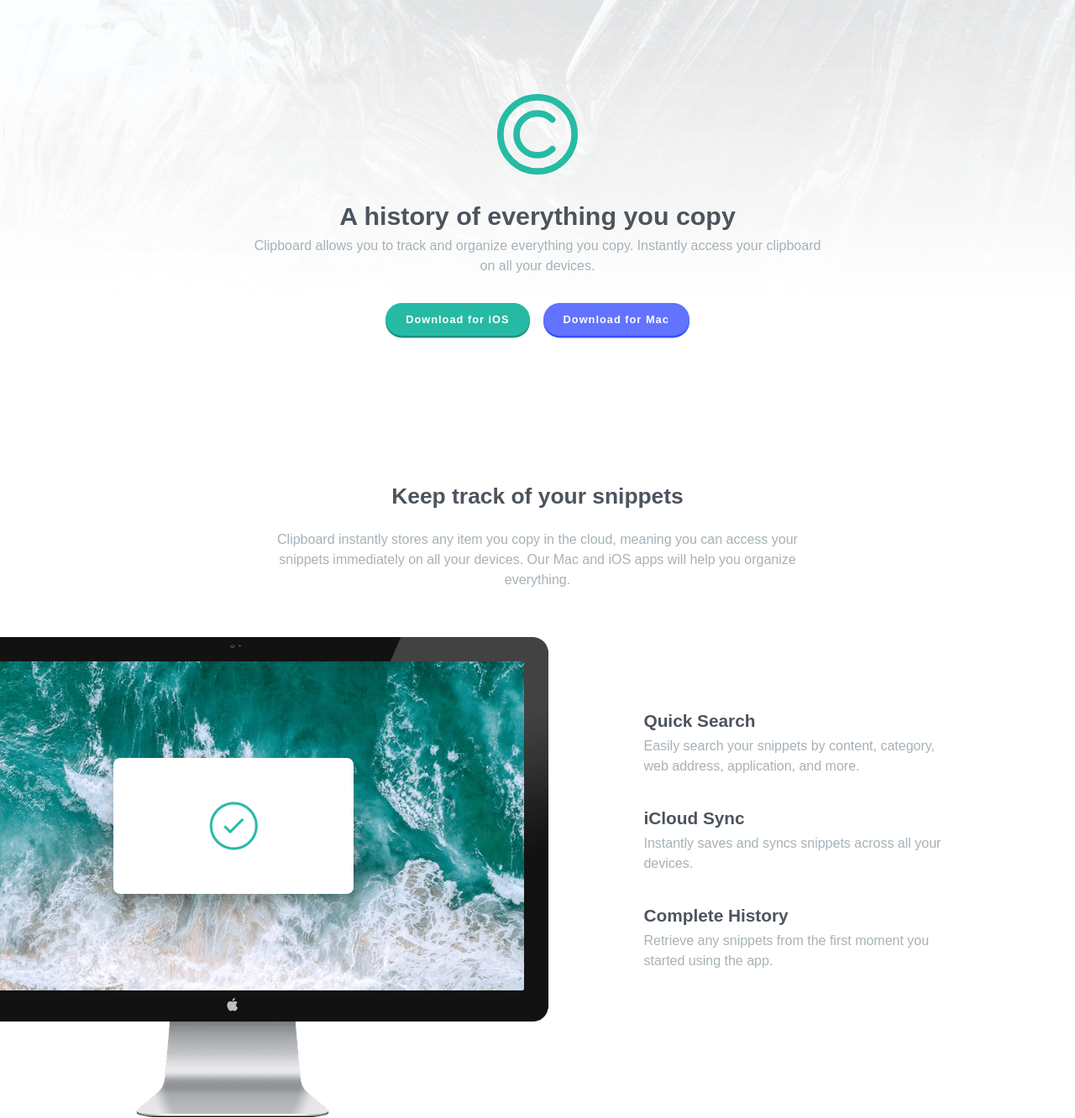
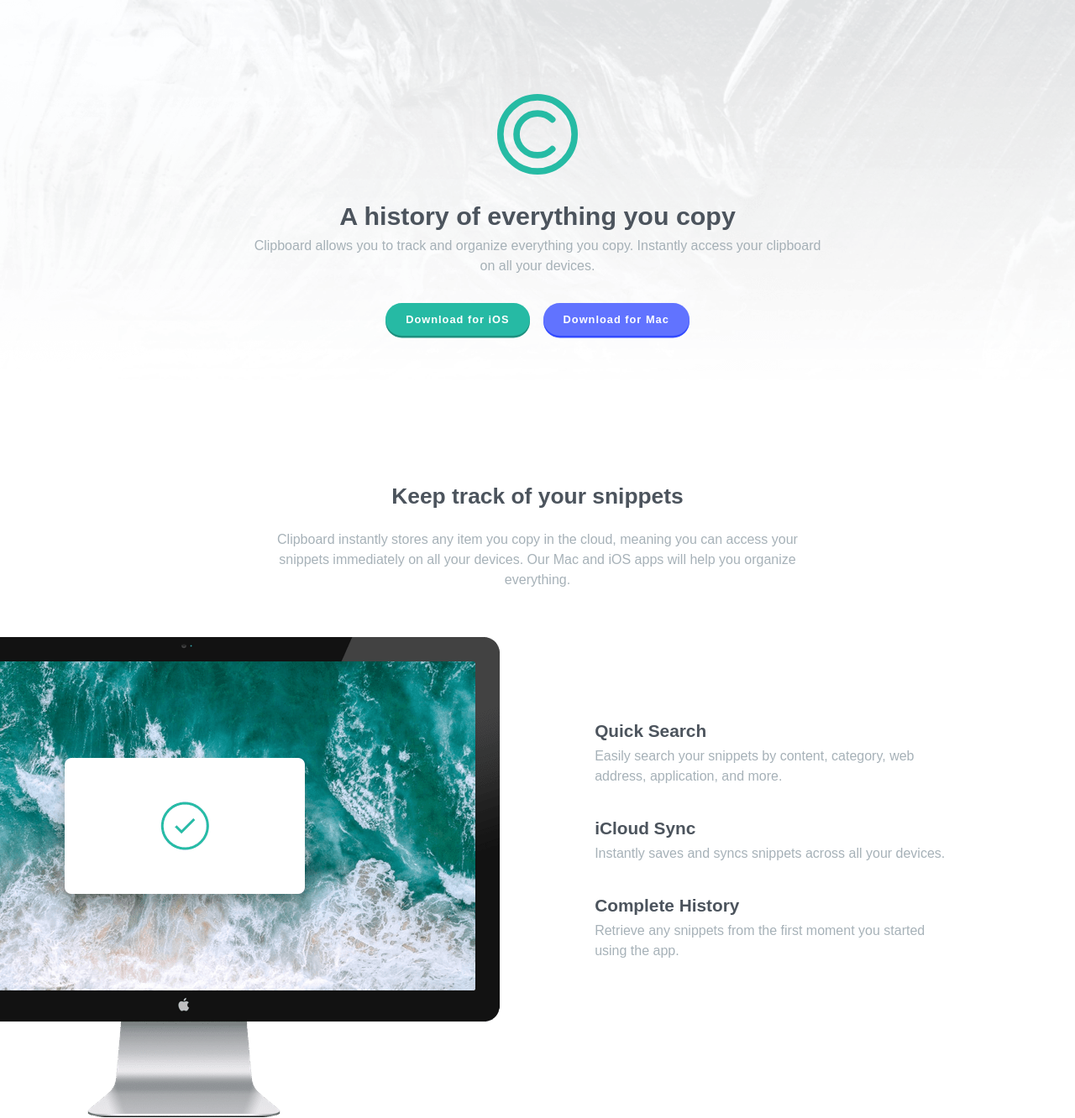
Before and after one commit to SaabK/clipboard-landing-page, a plain HTML site: page index.html in a window 1280 px wide. Shown: the top 1332 px of the page at 84% size. Drawn offline with Linux system fonts and the light colour scheme; a web font is replaced by a local one.

Commit message:
Fixed Hero Background + Computer Image

```diff
--- a/css/style.css
+++ b/css/style.css
@@ -145,7 +145,7 @@ li {
 #hero {
     background: url(/images/bg-header-mobile.png);
     background-repeat: no-repeat;
-    background-size: 100% 100%;
+    background-size: cover;
 }
 
 #hero .logo {
@@ -286,6 +286,7 @@ footer .logo {
     #hero {
         background: url(/images/bg-header-desktop.png);
         background-repeat: no-repeat;
+        background-size: cover;
     }
 
     /* Features */
@@ -363,9 +364,9 @@ footer .logo {
     }
 
     .computer {
-        margin-left: -26%;
+        margin-left: -32%;
         height: auto;
-        max-width: 790px;
+        max-width: 820px;
     }
 
     .features {
```
Also changed, not shown: 1 other file.
